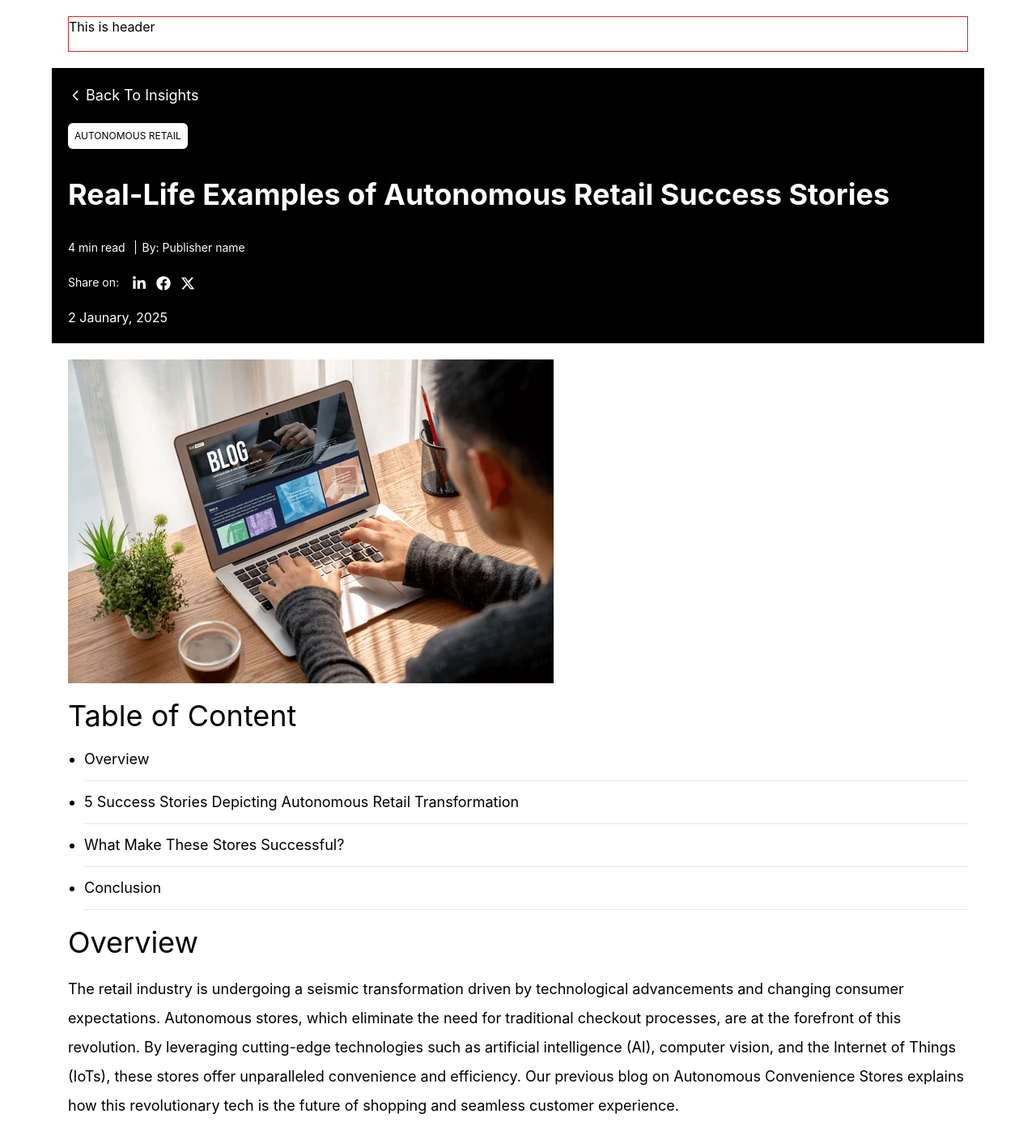
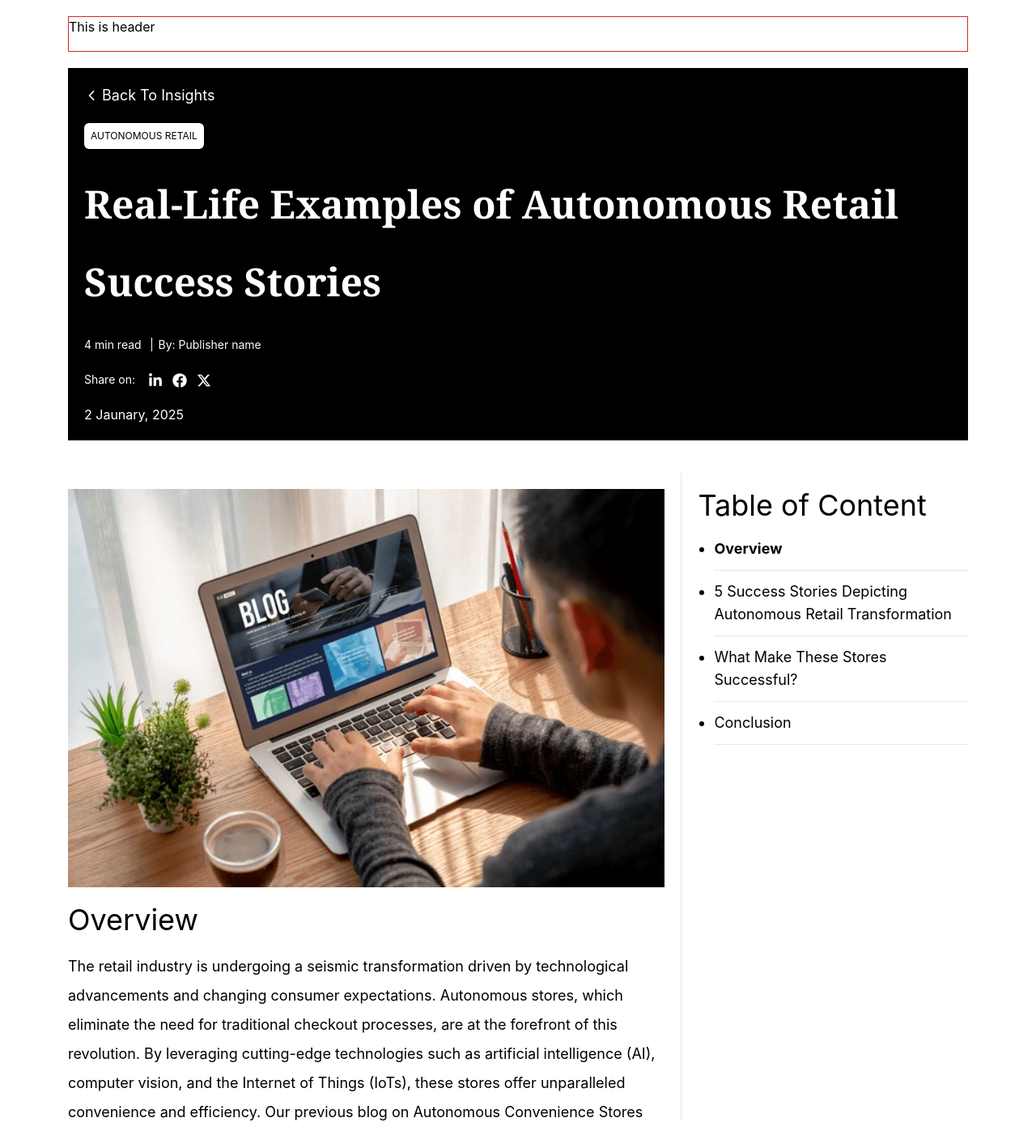
Before and after one commit to maurya-arjun/blog, a React (Create React App) app: page /blogDetails in a window 1280 px wide. Shown: the top 1402 px of the page at 81% size. Built offline with nearby package versions, Linux system fonts and the light colour scheme.

Commit message:
set blog details page design for the medium and large devlices

```diff
--- a/src/Components/BlogDetails.js
+++ b/src/Components/BlogDetails.js
@@ -1,4 +1,4 @@
-import React from 'react'
+import React, { useEffect, useState } from 'react'
 import { IoChevronBack } from "react-icons/io5";
 import { FaLinkedinIn } from "react-icons/fa";
 import { FaFacebook } from "react-icons/fa";
@@ -7,16 +7,38 @@ import blogImage1 from '../Images/blog-1.jpg';
 import { Link } from 'react-router-dom';
 
 const BlogDetails = () => {
+    const [activeSection, setActiveSection] = useState("");
+
+    useEffect(() => {
+        const sections = document.querySelectorAll("section");
+
+        const observer = new IntersectionObserver(
+          (entries) => {
+            entries.forEach((entry) => {
+                console.log(entry.isIntersecting);
+              if (entry.isIntersecting) {
+                console.log(entry.target.id);
+                setActiveSection(entry.target.id);
+              }
+            });
+          },
+          { threshold: 0.1 } // Trigger when 60% of the section is visible
+        );
+
+        sections.forEach((section) => observer.observe(section));
+
+        return () => observer.disconnect();
+      }, []);
   return (
         <>
-            <div className='bg-black p-5 space-y-5'>
+            <div className='bg-black p-5 space-y-5 lg:m-5'>
                 <Link className='text-lg text-white flex items-center' to='/'>
                     <IoChevronBack className='inline mr-1' /> Back To Insights
                 </Link>
                 <button className='p-2 rounded-md uppercase bg-white block text-xs mt-3'>
                     Autonomous Retail
                 </button>
-                <h1 className='mt-3 text-4xl text-white font-bold leading-loose'>
+                <h1 className='mt-3 text-4xl text-white font-bold leading-loose md:text-5xl md:leading-loose md:font-serif'>
                     Real-Life Examples of Autonomous Retail Success Stories
                 </h1>
                 <p className='text-sm mt-3 text-white'>
@@ -32,31 +54,32 @@ const BlogDetails = () => {
                     2 Jaunary, 2025
                 </p>
             </div>
-            <div className='m-5'>
-                <img src={blogImage1} alt='blog-image'  />
+            <div className='m-5 md:hidden'>
+                <img src={blogImage1} alt='blog-image' className='w-full' />
             </div>
-            <div className='m-5'>
+            <div className='md:flex md:mt-10'>
+                <div className='m-5 md:w-[30%] md:order-2 md:top-0 md:left-0 md:h-screen'>
                     <h1 className='text-4xl mb-5'>Table of Content</h1>
                     <ul className='list-disc ml-5 space-y-3 text-lg'>
-                    <li>
+                        <li className={`${activeSection === 'overview' ? 'font-bold' : ''}`}>
                             <a href='#overview' className='hover:text-orange-600'>
                                 Overview
                             </a>
                         </li>
                         <hr />
-                    <li>
+                        <li className={`${activeSection === 'success-stories' ? 'font-bold' : ''}`}>
                             <a href='#success-stories' className='hover:text-orange-600'>
                                 5 Success Stories Depicting Autonomous Retail Transformation
                             </a>
                         </li>
                         <hr />
-                    <li>
+                        <li className={`${activeSection === 'stores-sccess' ? 'font-bold' : ''}`}>
                             <a href='#stores-sccess' className='hover:text-orange-600'>
                                 What Make These Stores Successful?
                             </a>
                         </li>
                         <hr />
-                    <li>
+                        <li className={`${activeSection === 'conclusion' ? 'font-bold' : ''}`}>
                             <a href='#conclusion' className='hover:text-orange-600'>
                                 Conclusion
                             </a>
@@ -64,12 +87,16 @@ const BlogDetails = () => {
                         <hr />
                     </ul>
                 </div>
+                <div className='md:w-[70%] md:order-1 md:h-screen md:overflow-y-auto md:border-r'>
+                    <div className='hidden m-5 md:block'>
+                        <img src={blogImage1} alt='blog-image' className='w-full' />
+                    </div>
                     <section id='overview' className='m-5'>
                         <h1 className='text-4xl'>Overview</h1>
                         <p className='mt-5 mb-5 text-lg leading-loose'>
                             The retail industry is undergoing a seismic transformation driven by technological advancements and changing consumer expectations. Autonomous stores, which eliminate the need for traditional checkout processes, are at the forefront of this revolution. By leveraging cutting-edge technologies such as artificial intelligence (AI), computer vision, and the Internet of Things (IoTs), these stores offer unparalleled convenience and efficiency. Our previous blog on Autonomous Convenience Stores explains how this revolutionary tech is the future of shopping and seamless customer experience.
                         </p>
-                <img src={blogImage1} alt='blog-image' />
+                        <img src={blogImage1} alt='blog-image' className='w-full' />
                         <p>Source: Microsoft Copilot</p>
                         <p className='text-lg mt-5 leading-loose'>
                             Further in the journey, let’s take a closer look at some of the leading autonomous retail success stories redefining the shopping experience.
@@ -83,7 +110,7 @@ const BlogDetails = () => {
                             <h1 className='text-3xl mt-8 mb-5 font-serif'>
                                 1. Amazon Go: Pioneering the Checkout-Free Revolution
                             </h1>
-                    <img src={blogImage1} alt='blog-image' />
+                            <img src={blogImage1} alt='blog-image' className='w-full' />
                             <p>Source: Microsoft Copilot</p>
                             <p className='text-lg mt-5 leading-loose'>
                                 When discussing autonomous stores, Amazon Go inevitably comes to mind. Launched in 2018, Amazon Go was the first major initiative to popularize the concept of cashierless shopping. With over 40 stores across the United States as of 2024, Amazon Go remains a trailblazer in this space.
@@ -118,7 +145,7 @@ const BlogDetails = () => {
                             <p className='text-lg leading-loose mb-5'>
                                 JD.com, one of China’s largest eCommerce companies, has been a leader in autonomous retail since it opened its first unmanned convenience store in 2017. With a strong focus on leveraging AI and IoT, JD.com’s autonomous stores have become a cornerstone of its retail strategy.
                             </p>
-                    <img src={blogImage1} alt='blog-image' />
+                            <img src={blogImage1} alt='blog-image' className='w-full' />
                             <p>Source: Microsoft Copilot</p>
                             <h3 className='text-2xl mt-5 mb-5'>
                                 How It Works
@@ -147,7 +174,7 @@ const BlogDetails = () => {
                             <h1 className='text-3xl mt-8 mb-5 font-serif'>
                                 3. Zippin: A Flexible and Scalable Solution
                             </h1>
-                    <img src={blogImage1} alt='blog-image' />
+                            <img src={blogImage1} alt='blog-image' className='w-full' />
                             <p>Source: Microsoft Copilot</p>
                             <p className='text-lg mt-5 leading-loose'>
                                 Zippin, a U.S.-based startup, has gained significant traction in the autonomous retail space by providing flexible solutions for retailers. Unlike Amazon Go, Zippin focuses on licensing its technology to other businesses, enabling them to set up cashierless stores.
@@ -211,7 +238,7 @@ const BlogDetails = () => {
                             <p className='text-lg leading-loose'>
                                 Ahold Delhaize, a Dutch retail giant, has been experimenting with autonomous store models through its Tap to Go initiative. This concept has been rolled out in Albert Heijn convenience stores across the Netherlands.
                             </p>
-                    <img src={blogImage1} alt='blog-image' />
+                            <img src={blogImage1} alt='blog-image' className='w-full' />
                             <p>Source: Microsoft Copilot</p>
                             <h3 className='text-2xl mt-5 mb-5'>
                                 How It Works
@@ -269,6 +296,8 @@ const BlogDetails = () => {
                             From Amazon Go’s groundbreaking Just Walk Out technology to JD.com’s innovative use of AI in China, autonomous stores are redefining the retail landscape. These success stories demonstrate the transformative potential of autonomous retail, offering lessons for businesses looking to adopt this model. As technology continues to evolve, we can expect even more exciting developments in the autonomous store space, making shopping faster, smarter, and more convenient than ever before.
                         </p>
                     </section>
+                </div>
+            </div>
         </>
   )
 }
```
Lines whose indentation alone changed are shown as unchanged.
